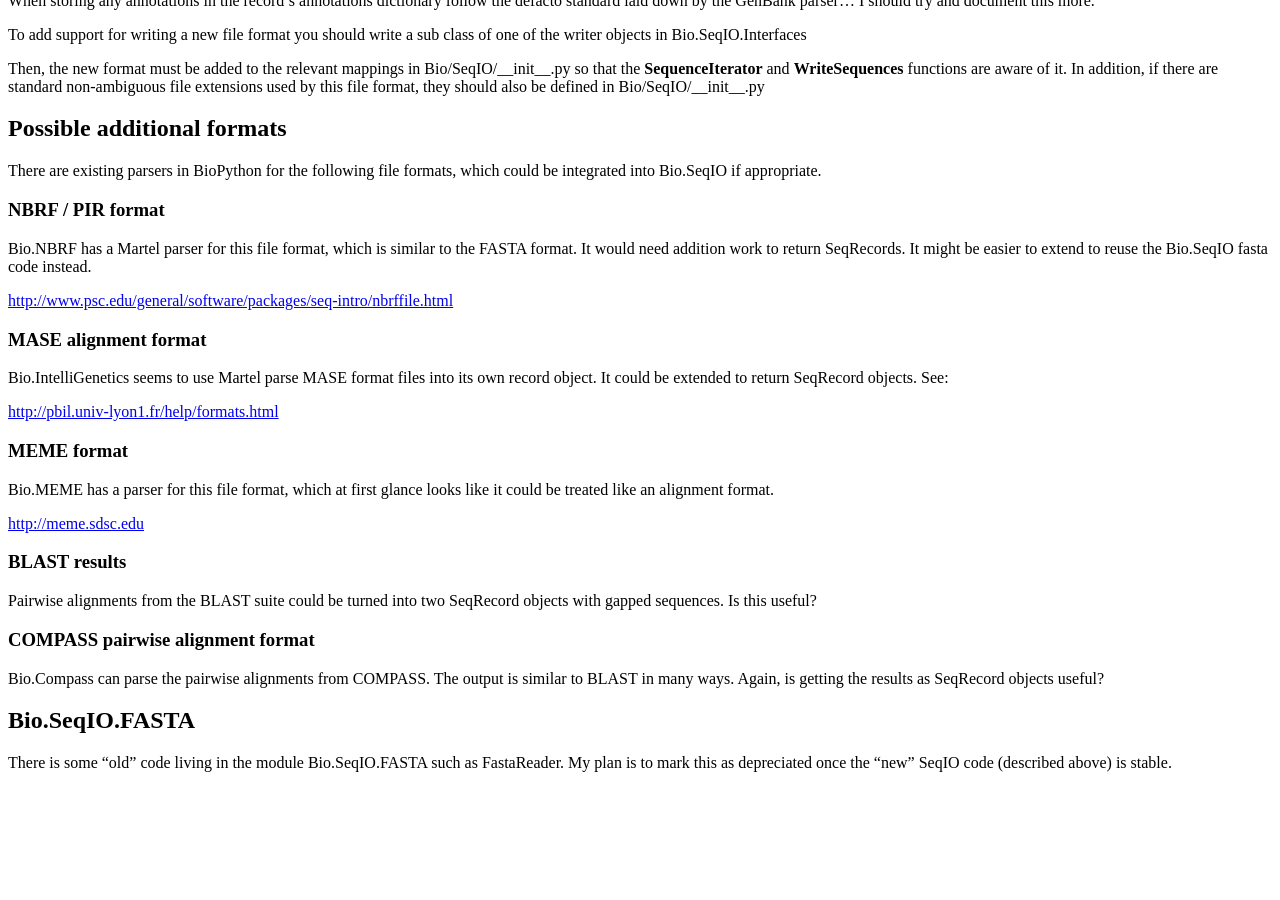
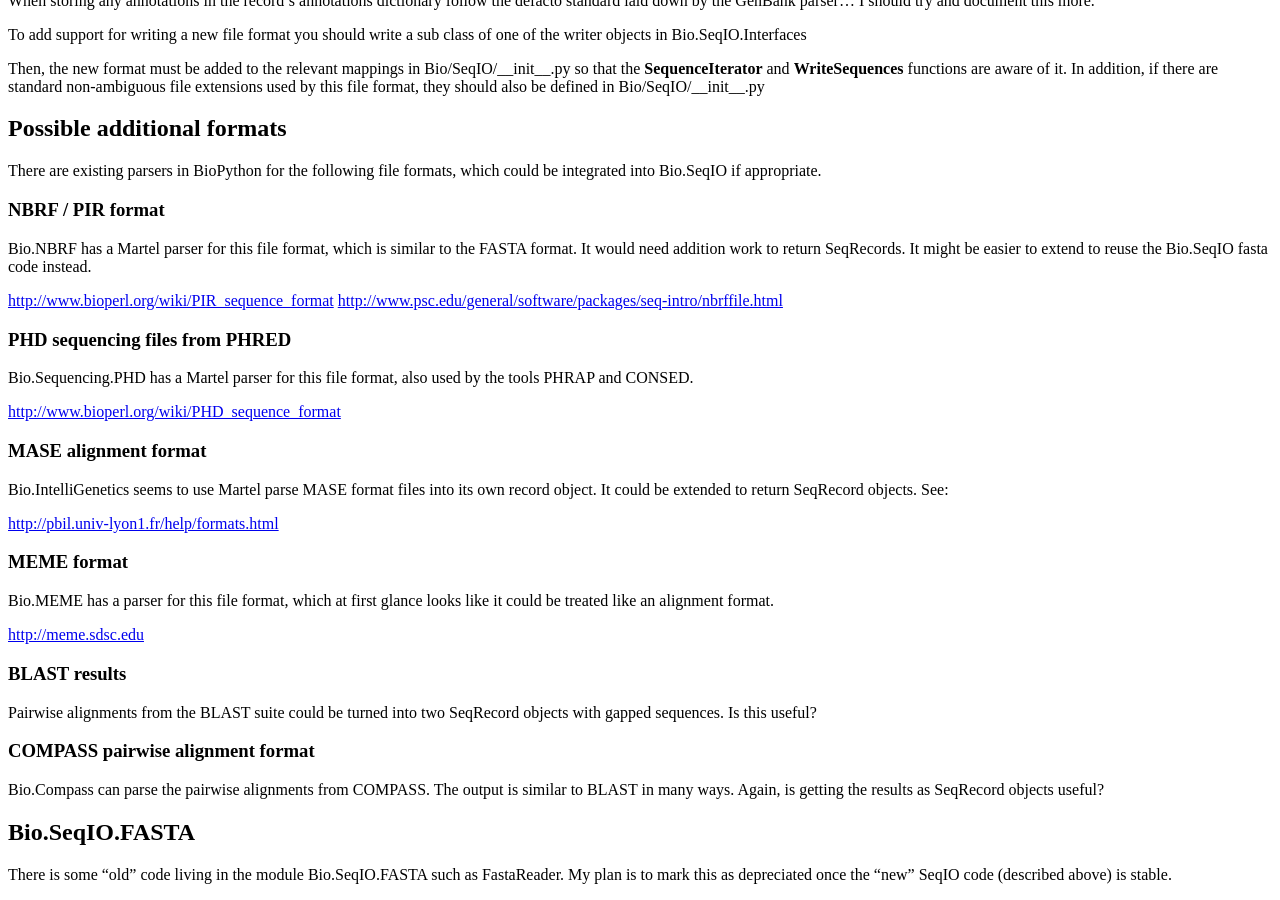
Before and after one commit to biopython/biopython.github.io, a Jekyll site: the page built from wiki/SeqIO.md, in a window 1280 px wide and 900 px high, scrolled down 3917 px. Built offline with Jekyll 4.4.1, drawn with Linux system fonts in a browser that asks for light colours; before the commit the page ends 4705 px from its top, so only the background shows below that.

Commit message:
added PHD format

```diff
--- a/wiki/SeqIO.md
+++ b/wiki/SeqIO.md
@@ -359,7 +359,15 @@ Bio.NBRF has a Martel parser for this file format, which is similar to
 the FASTA format. It would need addition work to return SeqRecords. It
 might be easier to extend to reuse the Bio.SeqIO fasta code instead.
 
+<http://www.bioperl.org/wiki/PIR_sequence_format>
 <http://www.psc.edu/general/software/packages/seq-intro/nbrffile.html>
+
+### PHD sequencing files from PHRED
+
+Bio.Sequencing.PHD has a Martel parser for this file format, also used
+by the tools PHRAP and CONSED.
+
+<http://www.bioperl.org/wiki/PHD_sequence_format>
 
 ### MASE alignment format
 
```
Also changed, not shown: 1 other file.
